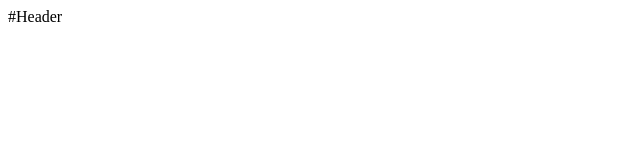
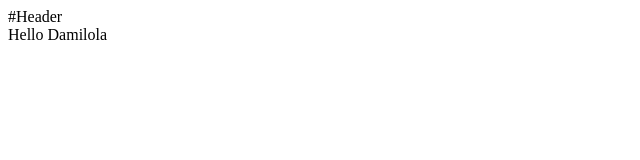
Before and after one commit to Ajayidamilola01/demo-test, a plain HTML site: page index.html in a window 1280 px wide. Shown: the full height of the page, 0-640 px from the left. Drawn offline with Linux system fonts and the light colour scheme.

Commit message:
Added file

```diff
--- a/index.html
+++ b/index.html
@@ -1 +1,2 @@
 #Header
+<div>Hello Damilola</div>
```
